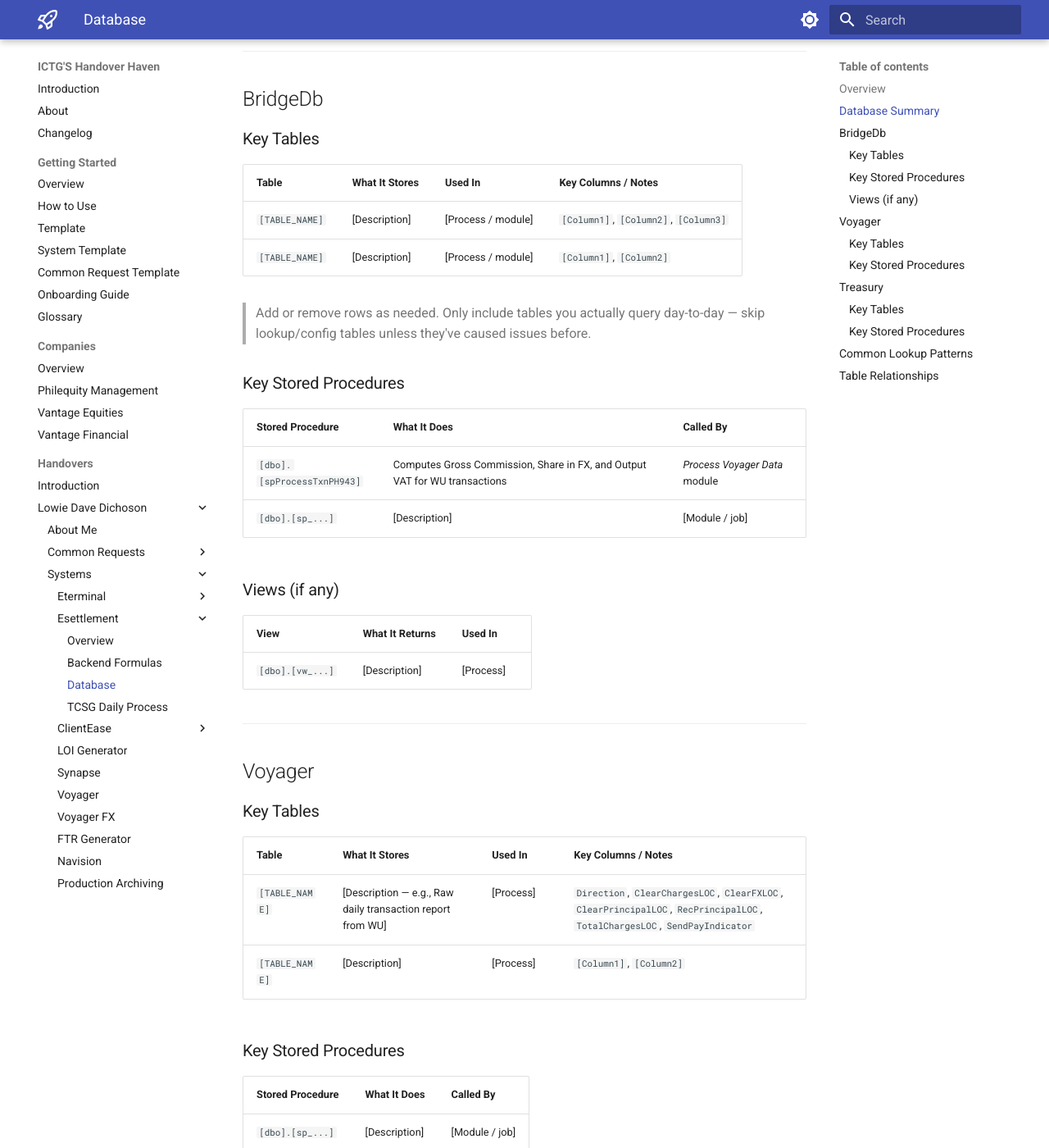
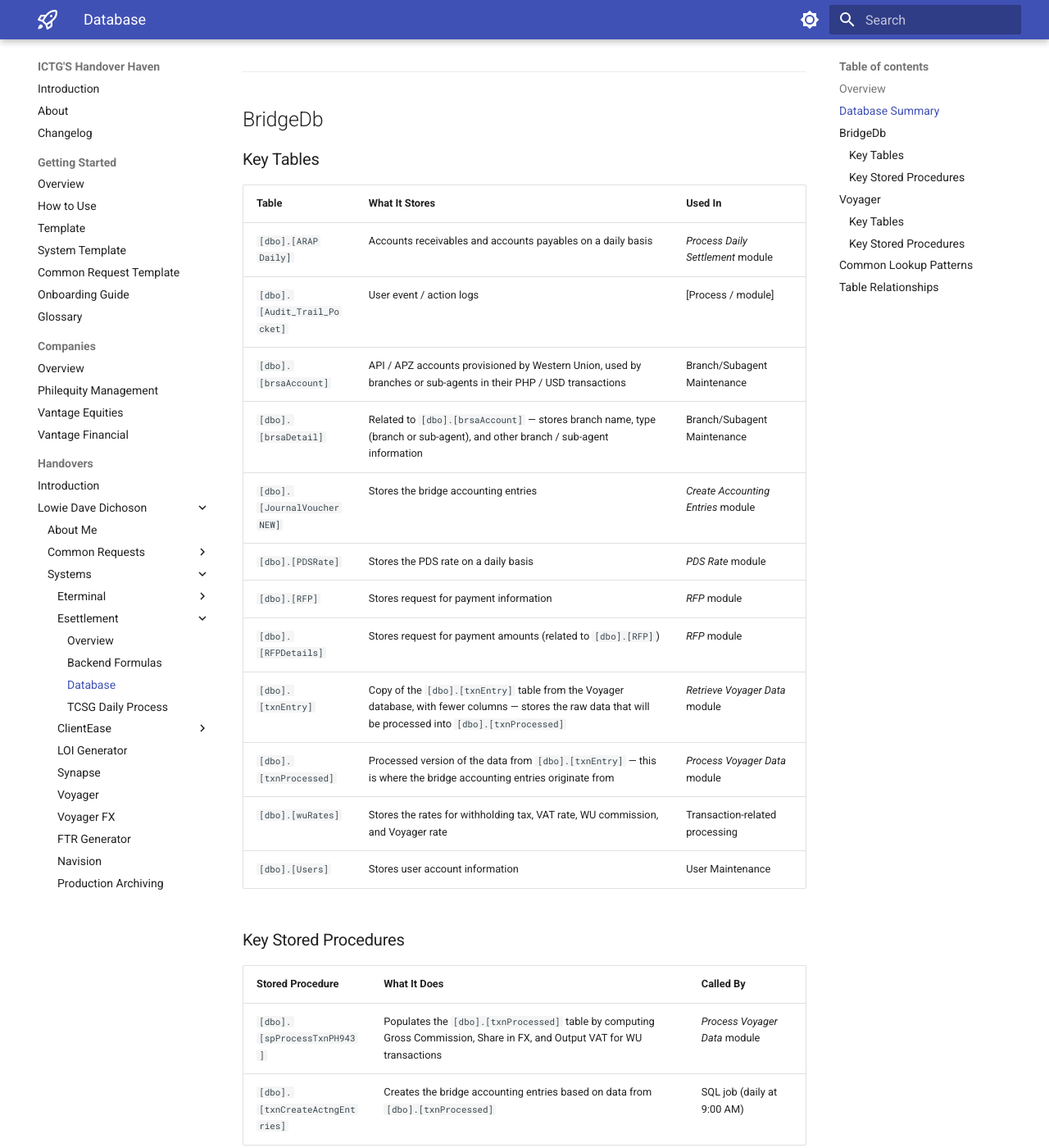
Before and after one commit to lowiedichoson/handover-haven, an MkDocs documentation site: the page built from docs/handovers/lowie-dave-dichoson/systems/esettlement/database.md, in a window 1280 px wide and 1400 px high, scrolled down 689 px. Shown: the whole window at 82% size. Built offline with MkDocs 1.6.1 and Material for MkDocs 9.7.7, drawn with Linux system fonts in a browser that asks for light colours; some of the changed text lies outside the part shown.

Commit message:
chore: added complete database docs for esettlement

````diff
--- a/docs/handovers/lowie-dave-dichoson/systems/esettlement/database.md
+++ b/docs/handovers/lowie-dave-dichoson/systems/esettlement/database.md
@@ -1,10 +1,10 @@
-# Common Database Tables in eSettlement
+# eSettlement Database
 
 ## Overview
 
 eSettlement spans three databases — `BridgeDb`, `Voyager`, and `Treasury`. This page documents the tables, views, and stored procedures you'll commonly encounter during debugging, reporting, and maintenance tasks.
 
-> For the formulas behind the computed values, see [Backend Formulas](backend-formulas.md).
+> For the formulas behind the computed values for `[dbo].[txnProcess]` table, see [Backend Formulas](backend-formulas.md).
 
 ---
 
@@ -12,8 +12,8 @@
 
 | Database | Purpose | When You Query It |
 |---|---|---|
-| `BridgeDb` | [e.g., Core processing — holds transaction staging, bridge entries, and formula outputs] | [e.g., Debugging bridge entry issues, checking processed transactions] |
-| `Voyager` | [e.g., Raw source data — receives WU transaction data from WUSFG] | [e.g., Tracing raw transaction data before processing] |
+| `BridgeDb` | Core database of the esettlement system where its main tables are housed | [e.g., Debugging bridge entry issues, checking processed transactions] |
+| `Voyager` | Raw source data | [e.g., Tracing raw transaction data before processing] |
 | `Treasury` | [e.g., Accounting / financial entries — holds data ready for Navision posting] | [e.g., Verifying accounting entries before transfer to Navision] |
 
 ---
@@ -22,25 +22,27 @@
 
 ### Key Tables
 
-| Table | What It Stores | Used In | Key Columns / Notes |
-|---|---|---|---|
-| `[TABLE_NAME]` | [Description] | [Process / module] | `[Column1]`, `[Column2]`, `[Column3]` |
-| `[TABLE_NAME]` | [Description] | [Process / module] | `[Column1]`, `[Column2]` |
-
-> Add or remove rows as needed. Only include tables you actually query day-to-day — skip lookup/config tables unless they've caused issues before.
+| Table | What It Stores | Used In |
+|---|---|---|
+| `[dbo].[ARAP Daily]` | Accounts receivables and accounts payables on a daily basis | *Process Daily Settlement* module |
+| `[dbo].[Audit_Trail_Pocket]` | User event / action logs | [Process / module] |
+| `[dbo].[brsaAccount]` | API / APZ accounts provisioned by Western Union, used by branches or sub-agents in their PHP / USD transactions | Branch/Subagent Maintenance |
+| `[dbo].[brsaDetail]` | Related to `[dbo].[brsaAccount]` — stores branch name, type (branch or sub-agent), and other branch / sub-agent information | Branch/Subagent Maintenance |
+| `[dbo].[JournalVoucherNEW]` | Stores the bridge accounting entries | *Create Accounting Entries* module |
+| `[dbo].[PDSRate]` | Stores the PDS rate on a daily basis | *PDS Rate* module |
+| `[dbo].[RFP]` | Stores request for payment information | *RFP* module |
+| `[dbo].[RFPDetails]` | Stores request for payment amounts (related to `[dbo].[RFP]`) | *RFP* module |
+| `[dbo].[txnEntry]` | Copy of the `[dbo].[txnEntry]` table from the Voyager database, with fewer columns — stores the raw data that will be processed into `[dbo].[txnProcessed]` | *Retrieve Voyager Data* module |
+| `[dbo].[txnProcessed]` | Processed version of the data from `[dbo].[txnEntry]` — this is where the bridge accounting entries originate from | *Process Voyager Data* module |
+| `[dbo].[wuRates]` | Stores the rates for withholding tax, VAT rate, WU commission, and Voyager rate | Transaction-related processing |
+| `[dbo].[Users]` | Stores user account information | User Maintenance |
 
 ### Key Stored Procedures
 
 | Stored Procedure | What It Does | Called By |
 |---|---|---|
-| `[dbo].[spProcessTxnPH943]` | Computes Gross Commission, Share in FX, and Output VAT for WU transactions | *Process Voyager Data* module |
-| `[dbo].[sp_...]` | [Description] | [Module / job] |
-
-### Views (if any)
-
-| View | What It Returns | Used In |
-|---|---|---|
-| `[dbo].[vw_...]` | [Description] | [Process] |
+| `[dbo].[spProcessTxnPH943]` | Populates the `[dbo].[txnProcessed]` table by computing Gross Commission, Share in FX, and Output VAT for WU transactions | *Process Voyager Data* module |
+| `[dbo].[txnCreateActngEntries]` | Creates the bridge accounting entries based on data from `[dbo].[txnProcessed]` | SQL job (daily at 9:00 AM) |
 
 ---
 
@@ -48,33 +50,19 @@
 
 ### Key Tables
 
-| Table | What It Stores | Used In | Key Columns / Notes |
-|---|---|---|---|
-| `[TABLE_NAME]` | [Description — e.g., Raw daily transaction report from WU] | [Process] | `Direction`, `ClearChargesLOC`, `ClearFXLOC`, `ClearPrincipalLOC`, `RecPrincipalLOC`, `TotalChargesLOC`, `SendPayIndicator` |
-| `[TABLE_NAME]` | [Description] | [Process] | `[Column1]`, `[Column2]` |
+| Table | What It Stores | Used In |
+|---|---|---|
+| `[dbo].[genUser]` | Stores user account information | [Process / module] |
+| `[dbo].[impHistory]` | Audit logs for the history of imported files from WUSFG | [Process / module] |
+| `[dbo].[nacAccount]` | API / APZ accounts of branches / sub-agents | [Process / module] |
+| `[dbo].[nacLocation]` | Branch / sub-agent owner information tied to the API / APZ accounts | [Process / module] |
+| `[dbo].[txnEntry]` | Stores the raw transaction data that gets pushed to eSettlement's `[BridgeDb].[dbo].[txnEntry]` table | Data source for processing |
 
 ### Key Stored Procedures
 
 | Stored Procedure | What It Does | Called By |
 |---|---|---|
-| `[dbo].[sp_...]` | [Description] | [Module / job] |
-
----
-
-## Treasury
-
-### Key Tables
-
-| Table | What It Stores | Used In | Key Columns / Notes |
-|---|---|---|---|
-| `[TABLE_NAME]` | [Description] | [Process] | `[Column1]`, `[Column2]` |
-| `[TABLE_NAME]` | [Description] | [Process] | `[Column1]`, `[Column2]` |
-
-### Key Stored Procedures
-
-| Stored Procedure | What It Does | Called By |
-|---|---|---|
-| `[dbo].[sp_...]` | [Description] | [Module / job] |
+| `[dbo].[PushTxnPH943]` | Pushes transactions from `[Voyager].[dbo].[txnEntry]` to `[BridgeDb].[dbo].[txnEntry]` | *Process Voyager Data* module |
 
 ---
 
@@ -97,16 +85,22 @@
 > Describe how key tables relate across databases. This can be a simple bullet list or a Mermaid diagram.
 
 ```mermaid
-erDiagram
-    Voyager_RawData ||--o{ BridgeDb_ProcessedTxns : "processed into"
-    BridgeDb_ProcessedTxns ||--o{ Treasury_Entries : "generates"
-    Treasury_Entries ||--o{ Navision : "posted to"
+flowchart TD
+    VoyagerTxn["[Voyager].[dbo].[txnEntry]"] -->|"PushTxnPH943"| BridgeTxn["[BridgeDb].[dbo].[txnEntry]"]
+    BridgeTxn -->|"spProcessTxnPH943<br/>(Process Voyager Data)"| TxnProc["[BridgeDb].[dbo].[txnProcessed]"]
+    TxnProc -->|"Daily Settlement<br/>processing"| DailySettlement["[BridgeDb].[dbo].[Daily Settlement]"]
+    TxnProc -->|"Daily Settlement<br/>processing"| ARAP["[BridgeDb].[dbo].[ARAP Daily]"]
+    TxnProc -->|"txnCreateActngEntries<br/>(SQL job, 9:00 AM)"| JV["[BridgeDb].[dbo].[JournalVoucherNEW]"]
+    JV -->|"Navision SQL job<br/>fetches"| Nav["Navision"]
 ```
 
 Or as text:
 
-- Voyager `[TableA]` → BridgeDb `[TableB]` (joined on `[Column]`)
-- BridgeDb `[TableB]` → Treasury `[TableC]` (joined on `[Column]`)
+- `[Voyager].[dbo].[txnEntry]` → `[BridgeDb].[dbo].[txnEntry]` (pushed by `PushTxnPH943`)
+- `[BridgeDb].[dbo].[txnEntry]` → `[BridgeDb].[dbo].[txnProcessed]` (processed by `spProcessTxnPH943` in *Process Voyager Data*)
+- `[BridgeDb].[dbo].[txnProcessed]` → `[BridgeDb].[dbo].[Daily Settlement]` and `[BridgeDb].[dbo].[ARAP Daily]` (daily settlement processing)
+- `[BridgeDb].[dbo].[txnProcessed]` → `[BridgeDb].[dbo].[JournalVoucherNEW]` (generated by `txnCreateActngEntries` via SQL job at 9:00 AM)
+- `[BridgeDb].[dbo].[JournalVoucherNEW]` → Navision (fetched by a SQL job on the Navision database server)
 
 ---
 
````
